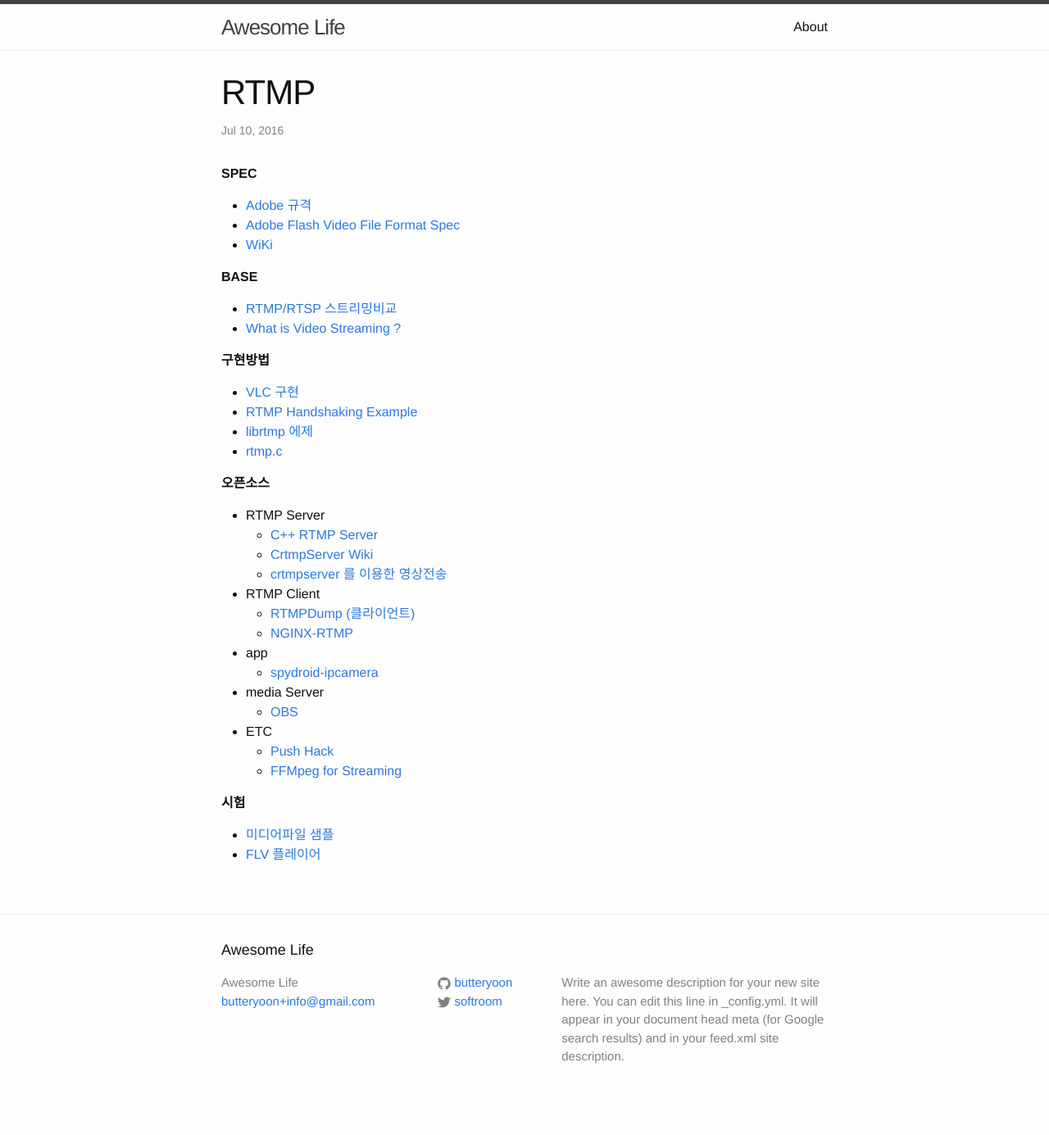
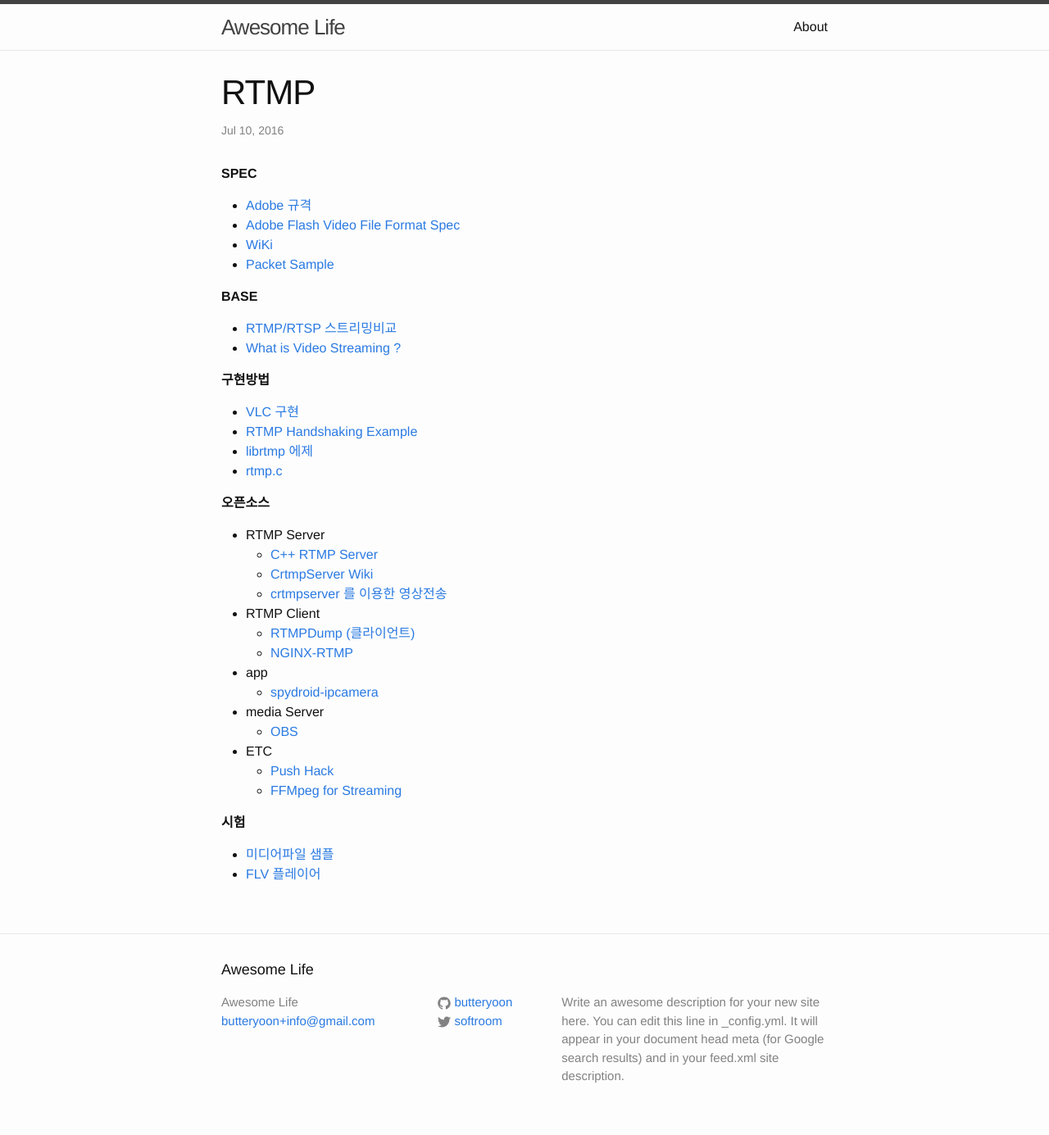
Before and after one commit to butteryoon/butteryoon.github.io, a Jekyll site: the page built from _posts/2016-07-10-RTMP.markdown, in a window 1280 px wide. Shown: the whole page at 82% size. Built offline with Jekyll 4.4.1, drawn with Linux system fonts in a browser that asks for light colours; before the commit the page ends 1361 px from its top, so only the background shows below that.

Commit message:
add url for rtmp

```diff
--- a/_posts/2016-07-10-RTMP.markdown
+++ b/_posts/2016-07-10-RTMP.markdown
@@ -14,6 +14,7 @@ categories: jekyll update
 * [Adobe 규격](https://www.adobe.com/content/dam/Adobe/en/devnet/rtmp/pdf/rtmp_specification_1.0.pdf)
 * [Adobe Flash Video File Format Spec](http://download.macromedia.com/f4v/video_file_format_spec_v10_1.pdf)
 * [WiKi](https://en.wikipedia.org/wiki/Real_Time_Messaging_Protocol)
+* [Packet Sample](http://thompsonng.blogspot.kr/2010/10/rtmp-part-8-packets-examples.html)
 
 **BASE**
 
```
